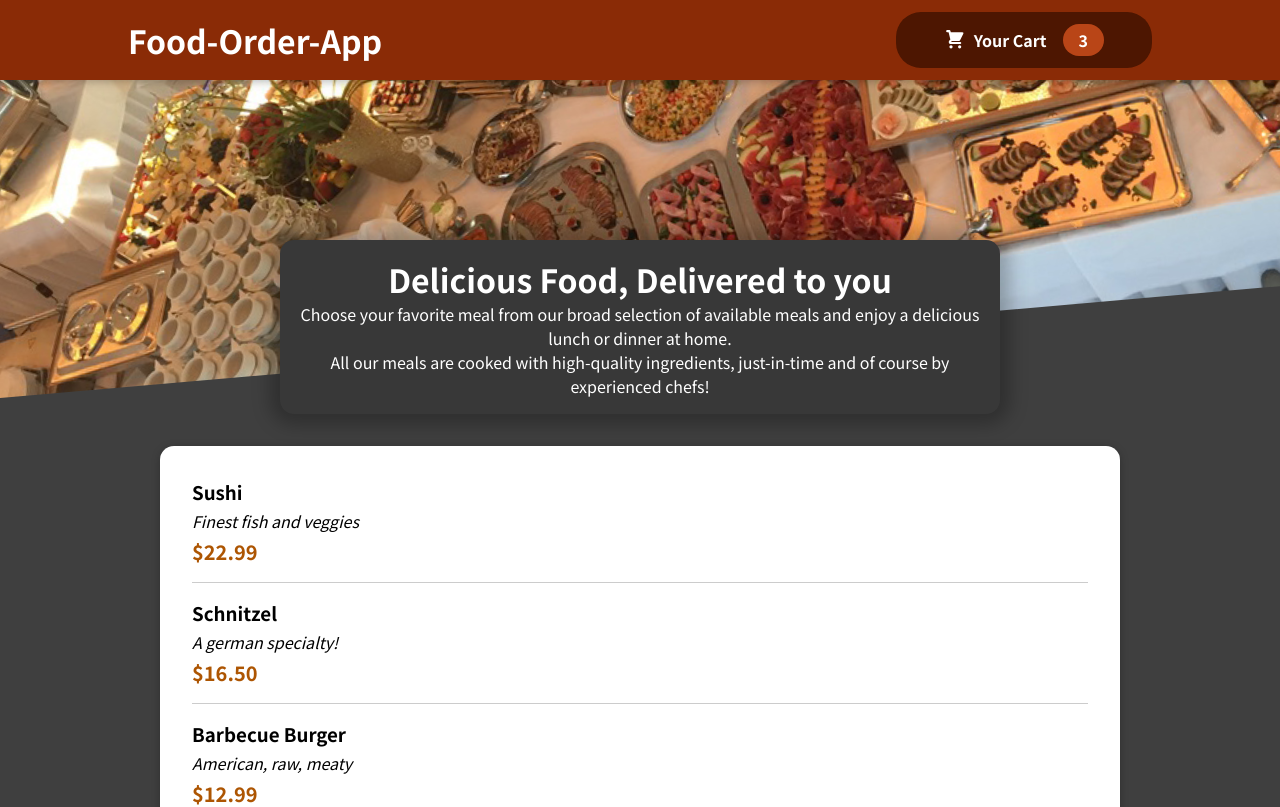
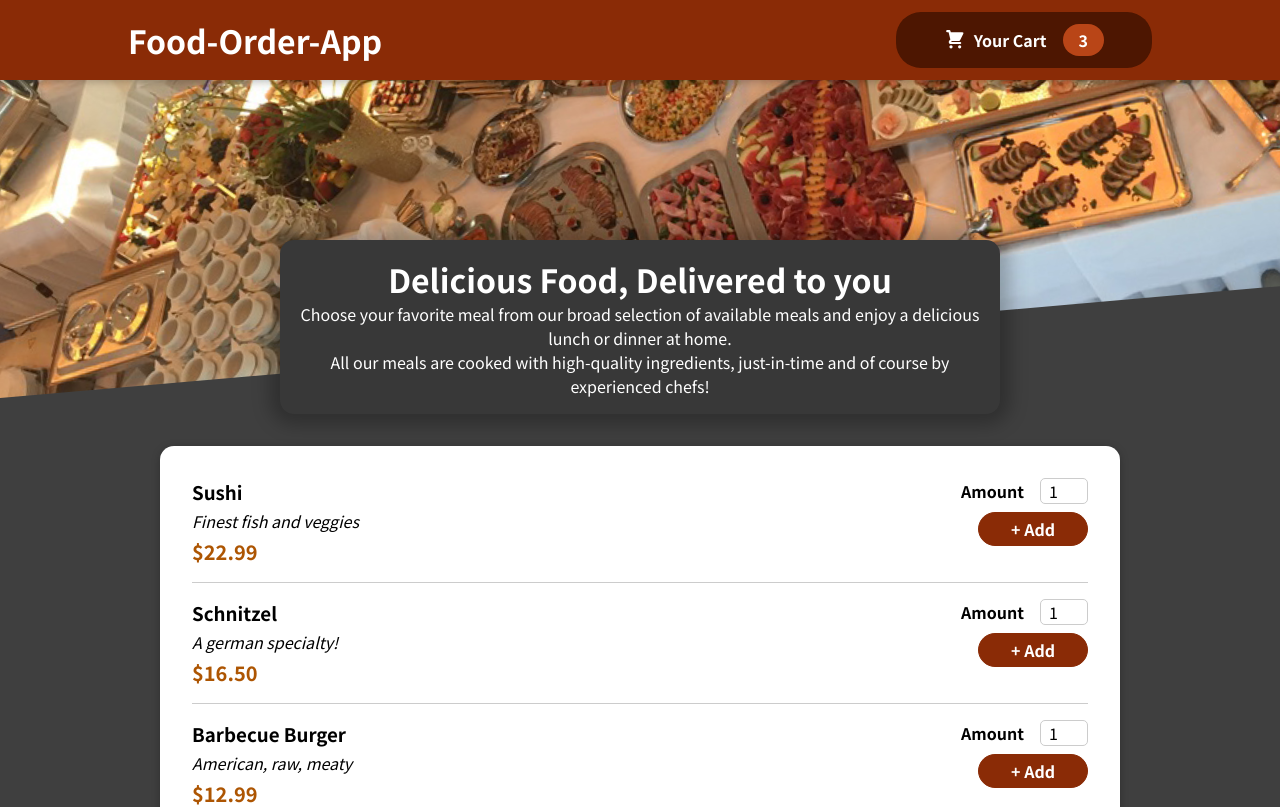
Before and after one commit to kishan-aghera/food-order-app, a React (Create React App) app: page / in a window 1280 px wide. Shown: the top 807 px of the page. Built offline with nearby package versions, Linux system fonts and the light colour scheme.

Commit message:
Added add item MealItemForm component

```diff
--- a/src/components/Meals/AvailableMeals.js
+++ b/src/components/Meals/AvailableMeals.js
@@ -36,7 +36,7 @@
 const AvailableMeals = () => {
   const mealsList = DUMMY_MEALS.map((meal) => (
     <MealItem
-      id={meal.id}
+      key={meal.id}
       name={meal.name}
       description={meal.description}
       price={meal.price}
--- a/src/components/Meals/MealItem/MealItem.js
+++ b/src/components/Meals/MealItem/MealItem.js
@@ -1,6 +1,7 @@
 import React from 'react';
 
 import classes from './MealItem.module.css';
+import MealItemForm from './MealItemForm';
 
 const MealItem = (props) => {
   const price = `$${props.price.toFixed(2)}`;
@@ -20,7 +21,7 @@
       </div>
 
       <div>
-
+        <MealItemForm />
       </div>
     </li>
   )
--- a/src/components/Meals/MealItem/MealItemForm.js
+++ b/src/components/Meals/MealItem/MealItemForm.js
@@ -0,0 +1,25 @@
+import React from 'react';
+import Input from '../../UI/Input';
+
+import classes from './MealItemForm.module.css';
+
+const MealItemForm = (props) => {
+  return (
+    <form className={classes.form}>
+      <Input
+        label="Amount"
+        input={{
+          id: 'amount_' + props.id, // this changed!,
+          type: 'number',
+          min: '1',
+          max: '5',
+          step: '1',
+          defaultValue: '1'
+        }}
+      />
+      <button>+ Add</button>
+    </form>
+  )
+}
+
+export default MealItemForm;
--- /dev/null
+++ b/src/components/Meals/MealItem/MealItemForm.module.css
@@ -0,0 +1,20 @@
+.form {
+  text-align: right;
+}
+
+.form button {
+  font: inherit;
+  cursor: pointer;
+  background-color: #8a2b06;
+  border: 1px solid #8a2b06;
+  color: white;
+  padding: 0.25rem 2rem;
+  border-radius: 20px;
+  font-weight: bold;
+}
+
+.form button:hover,
+.form button:active {
+  background-color: #641e03;
+  border-color: #641e03;
+}
--- /dev/null
+++ b/src/components/UI/Input.js
@@ -0,0 +1,16 @@
+import React from 'react';
+
+import classes from './Input.module.css';
+
+const Input = (props) => {
+  return (
+    <div className={classes.input}>
+      <label htmlFor={props.input.id}>
+        {props.label}
+      </label>
+      <input {...props.input} />
+    </div>
+  )
+}
+
+export default Input;
--- /dev/null
+++ b/src/components/UI/Input.module.css
@@ -0,0 +1,18 @@
+.input {
+  display: flex;
+  align-items: center;
+  margin-bottom: 0.5rem;
+}
+
+.input label {
+  font-weight: bold;
+  margin-right: 1rem;
+}
+
+.input input {
+  width: 3rem;
+  border-radius: 5px;
+  border: 1px solid #ccc;
+  font: inherit;
+  padding-left: 0.5rem;
+}
```
